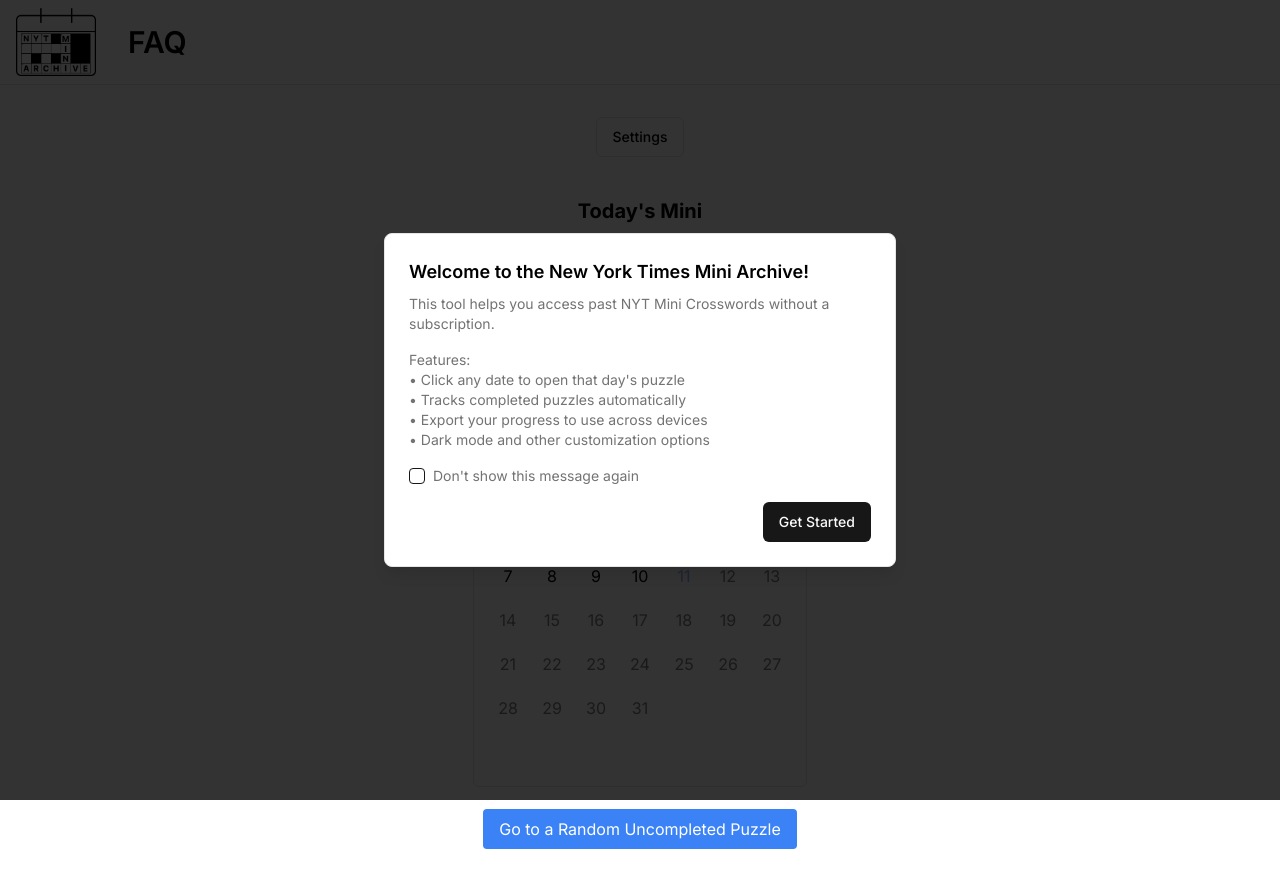
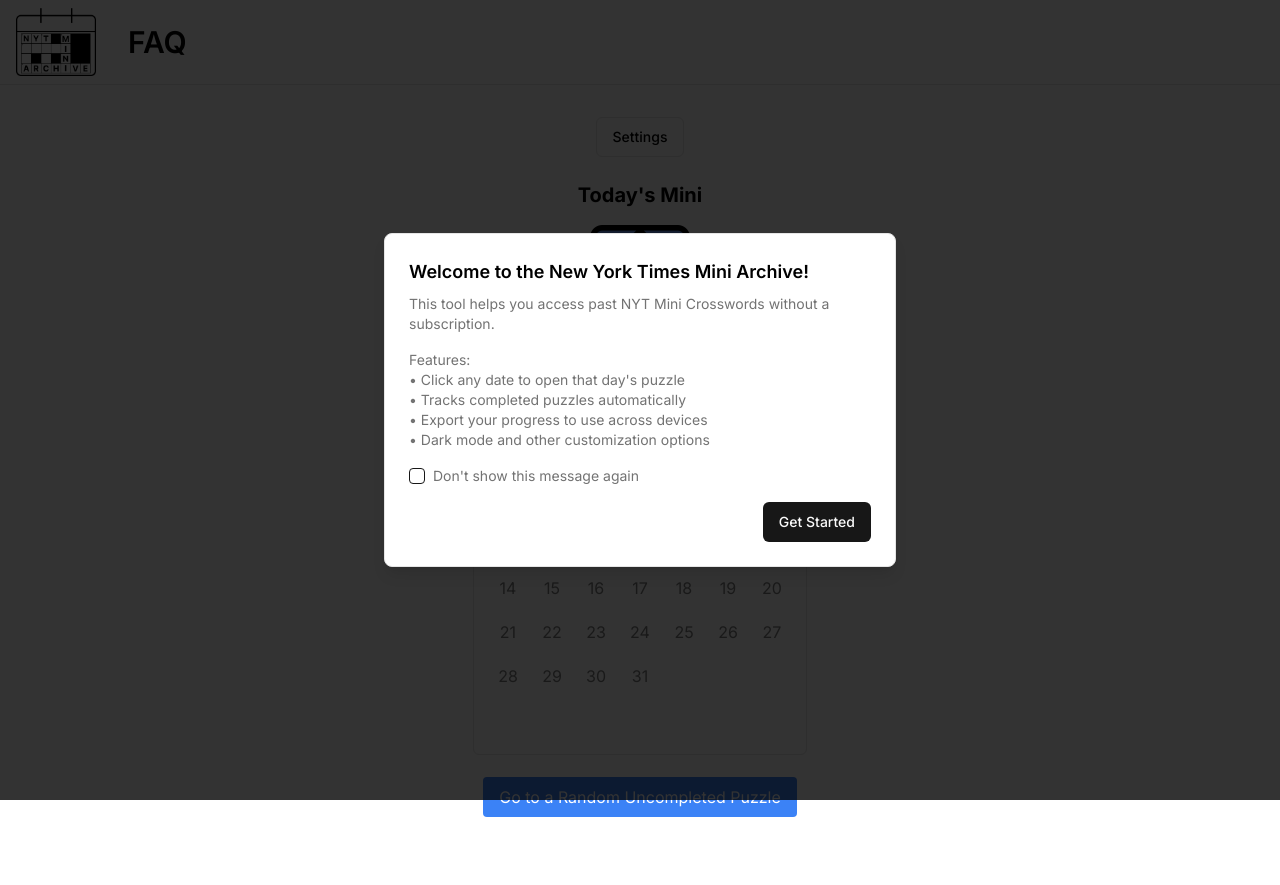
Before and after one commit to liamarthurmeyer/nyt-crossword, a Next.js app: page / in a window 1280 px wide. Built offline with nearby package versions, Linux system fonts and the light colour scheme.

Commit message:
fixed padding

```diff
--- a/app/page.tsx
+++ b/app/page.tsx
@@ -290,7 +290,7 @@
       {/* Today's Mini Button */}
       <div className="relative flex flex-col items-center gap-2">
         <button
-          className="pointer-events-auto flex flex-col items-center gap-2 p-8 bg-transparent border-none cursor-pointer"
+          className="pointer-events-auto flex flex-col items-center gap-2 p-4 bg-transparent border-none cursor-pointer"
           onClick={goToToday}
         >
           <h1 className="text-xl font-bold mb-2">Today&apos;s Mini</h1>
```
